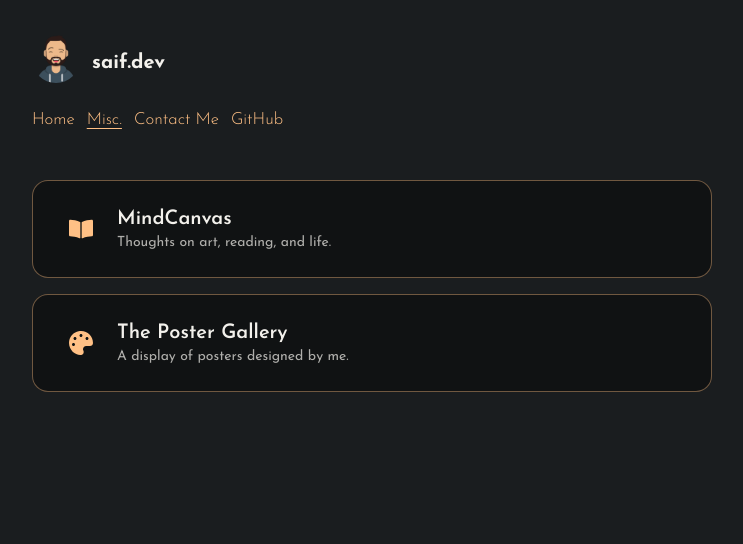
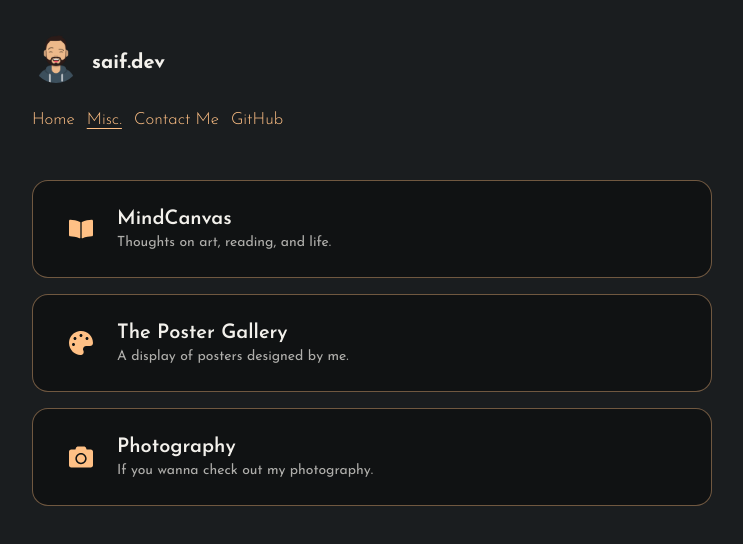
Before and after one commit to SaifeldeenAdel/saif.dev, a React (Vite) app: page /blog in a window 1280 px wide. Shown: the top 544 px of the page, without its empty margins (268-1011 px from the left). Built offline with nearby package versions, Linux system fonts and the light colour scheme.

Commit message:
Added photography account to misc

```diff
--- a/src/Blog.jsx
+++ b/src/Blog.jsx
@@ -1,7 +1,7 @@
-import { FaBookOpen, FaPalette } from "react-icons/fa";
+import { FaBookOpen, FaPalette, FaCamera } from "react-icons/fa";
 
 export default function Blog() {
-	document.title = "saif ↦ blog";
+	document.title = "saif ↦ misc";
 
 	return (
 		<div className="flex flex-col gap-4">
@@ -38,6 +38,22 @@ export default function Blog() {
 					</div>
 				</div>
 			</a>
+
+            <a
+				href="https://instagram.com/saifsshutters"
+				target="_blank"
+				className="group rounded-2xl border border-secondary/40 bg-dark-2 p-6 transition hover:border-secondary hover:shadow-lg"
+			>
+				<div className="flex items-center gap-6 pl-3">
+					<FaCamera className="text-2xl text-secondary" />
+					<div>
+						<h2 className="text-xl font-semibold">Photography</h2>
+						<p className="text-sm opacity-70">
+							If you wanna check out my photography.
+						</p>
+					</div>
+				</div>
+			</a>
 		</div>
 	);
 }
```
